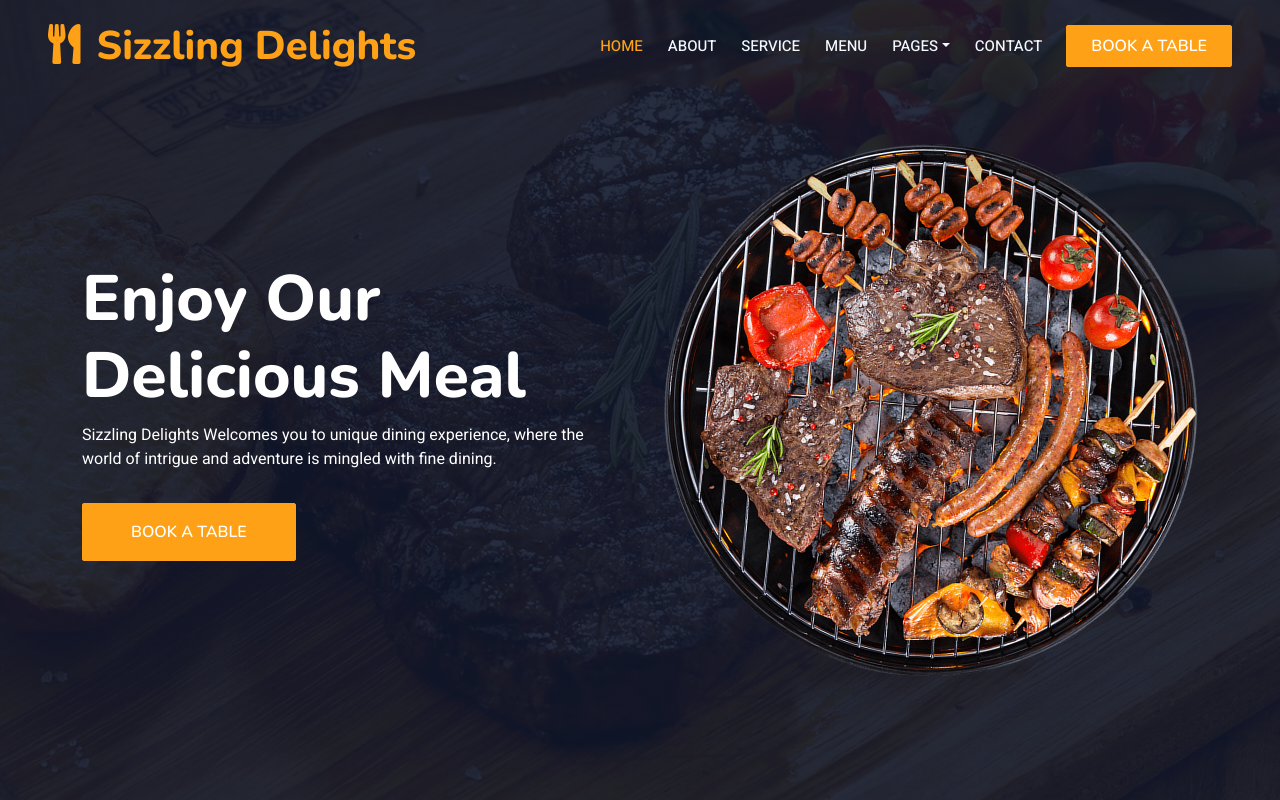
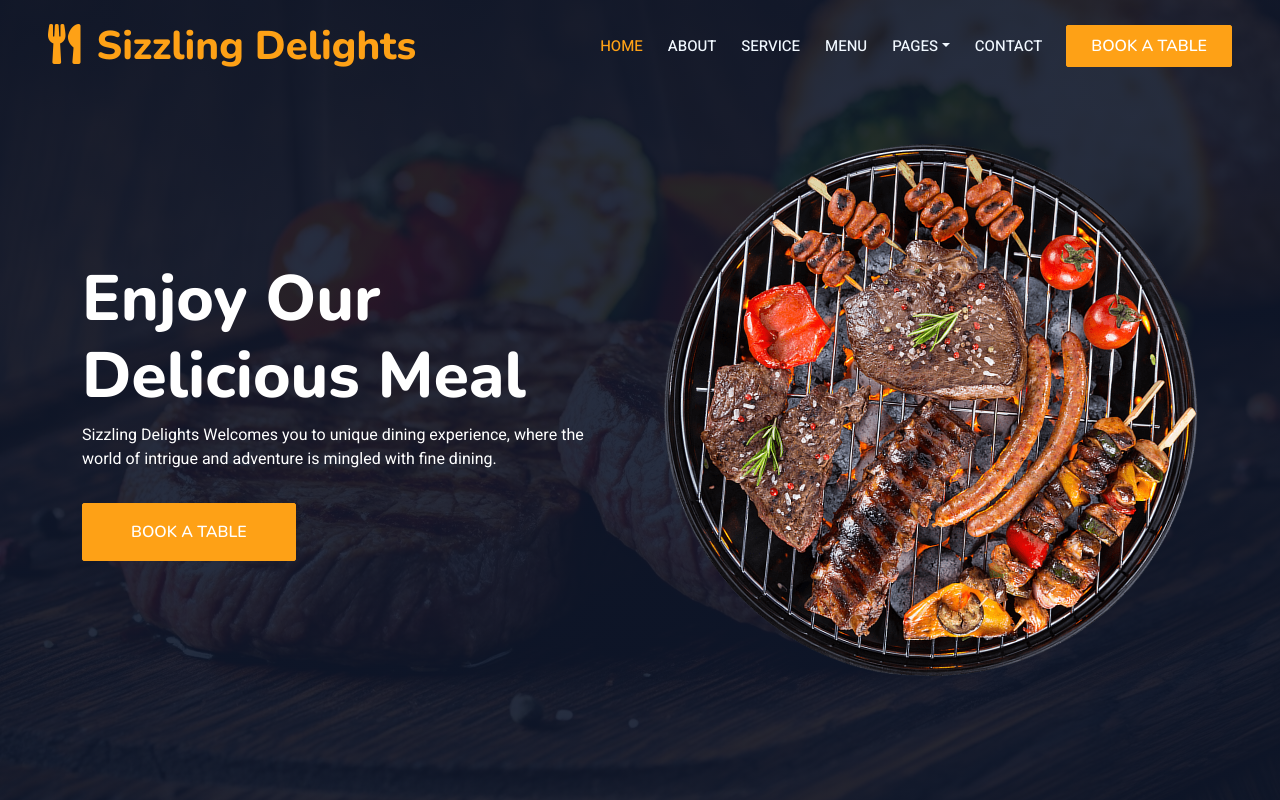
Before and after one commit to ashishthomas/Sizzling-Restaurant-Website, a plain HTML site: page index.html in a window 1280 px wide. Shown: the top 800 px of the page. Drawn offline with nearby package versions, Linux system fonts and the light colour scheme.

Commit message:
updated css style and added new image

```diff
--- a/css/style.css
+++ b/css/style.css
@@ -152,7 +152,7 @@
 
 /*** Hero Header ***/
 .hero-header {
-    background: linear-gradient(rgba(15, 23, 43, .9), rgba(15, 23, 43, .9)), url(../img/bg-hero.jpg);
+    background: linear-gradient(rgba(15, 23, 43, .9), rgba(15, 23, 43, .9)), url(../img/bg-hero-2.jpeg);
     background-position: center center;
     background-repeat: no-repeat;
     background-size: cover;
```
Also changed, not shown: img/bg-hero-2.jpeg (added).
